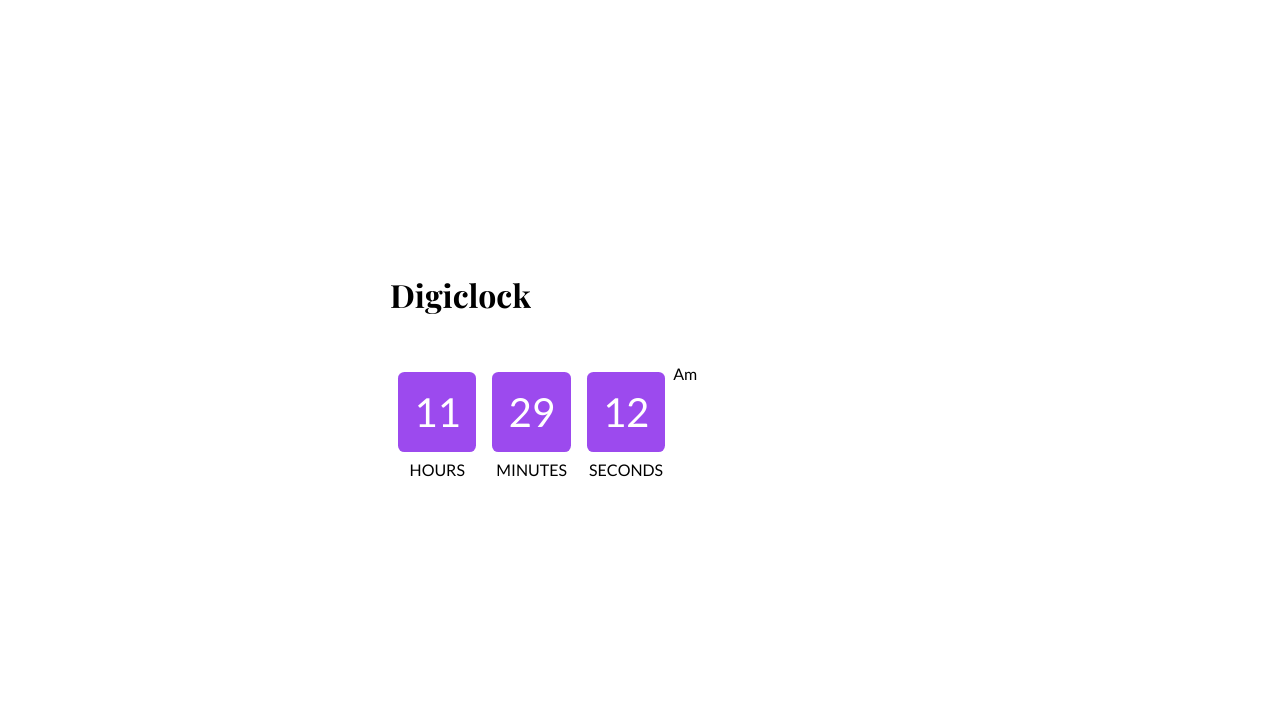
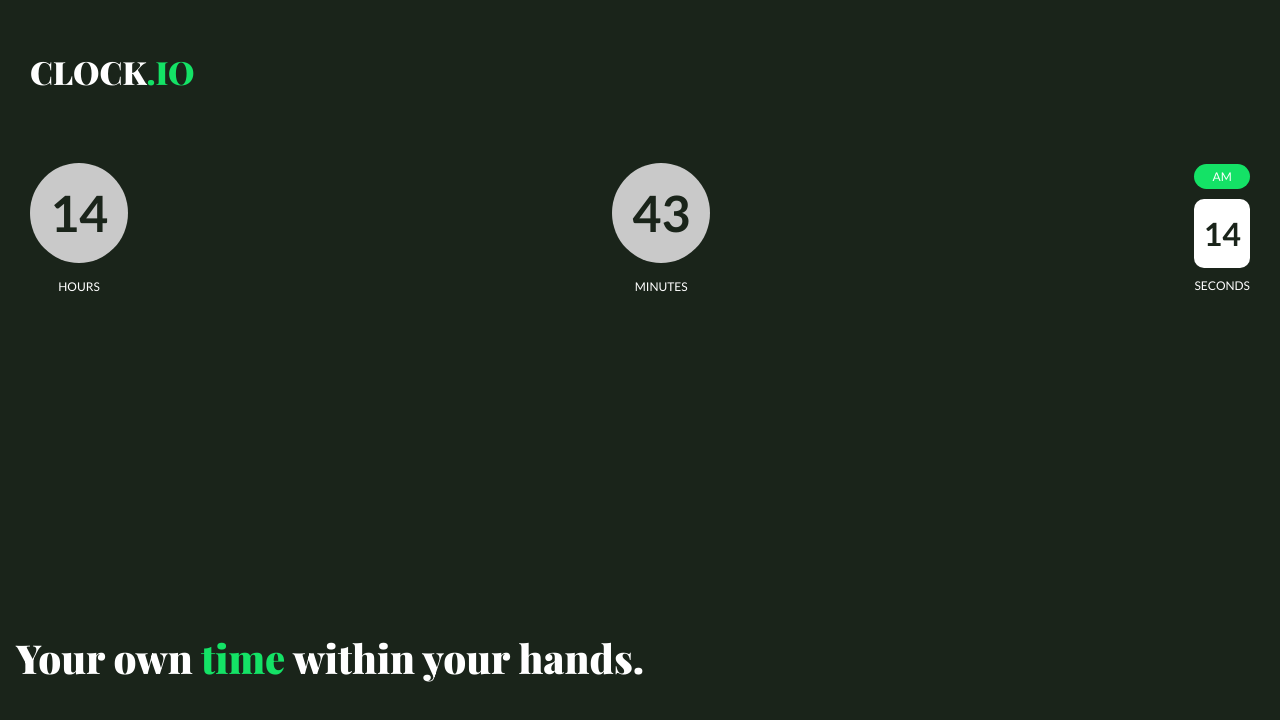
Before and after one commit to Josephworku23/digital-clock, a plain HTML site: page index.html in a window 1280 px wide. Drawn offline with nearby package versions, Linux system fonts and the light colour scheme; a web font is replaced by a local one.

Commit message:
added the design file

```diff
--- a/index.html
+++ b/index.html
@@ -5,39 +5,44 @@
     <meta http-equiv="X-UA-Compatible" content="IE=edge">
     <meta name="viewport" content="width=device-width, initial-scale=1.0">
     <title>DigiClock</title>
+    <link rel="preconnect" href="https://fonts.googleapis.com">
+    <link rel="preconnect" href="https://fonts.gstatic.com" crossorigin>
+    <link href="https://fonts.googleapis.com/css2?family=Lato:ital,wght@0,100;0,300;0,400;0,700;0,900;1,100;1,300;1,400;1,700;1,900&family=Playfair+Display:ital,wght@0,400;0,500;0,600;0,700;0,800;0,900;1,400;1,500;1,600;1,700;1,800;1,900&display=swap" rel="stylesheet">
     <link rel="stylesheet" href="css/main.css">
 </head>
 <body>
-   <div class="clock">
-    <header class="clock__header">
-        <h1 class="clock__heading">Digi<span>clock</span></h1>
+  <div class="container">
+
+    <header>
+        <h1>clock<span>.io</span></h1>
     </header>
-    <div class="clock__body">
-        <div class="clock__container">
-            <!-- This is where the hours wll ge in  -->
-            <p id="clock-indicator" class="clock__hour">
-                11
-            </p>
+
+    <main class="clock">
+       <div class="clock__hour">
+        <h1 class="hours">
+            12
+        </h1>
         <p class="clock__text">Hours</p>
        </div>
-        <div class="clock__container">
-            <!-- This is where the hours wll ge in  -->
-            <p id="clock-indicator" class="clock__minute">
-                29
-            </p>
+       <div class="clock__minute">
+        <h1 class="minutes">
+            30
+        </h1>
         <p class="clock__text">Minutes</p>
        </div>
-        <div class="clock__container">
-            <!-- This is where the hours wll ge in  -->
-            <p id="clock-indicator" class="clock__seconds">
-                12
-            </p>
+
+       <div class="clock__second">
+        <p class="am-pm">AM</p>
+        <h1 class="seconds">
+            60
+        </h1>
         <p class="clock__text">Seconds</p>
        </div>
-        <div class="clock__ampm">
-            <p>Am</p>
+    </main>
+    <footer>
+        <p>Your own <span>time</span> within your hands.</p>
+    </footer>
   </div>
-    </div>
-   </div>
+  <script src="scripts/script.js"></script>
 </body>
 </html>
--- /dev/null
+++ b/scripts/script.js
@@ -0,0 +1,20 @@
+const hour_element = document.querySelector('.hours');
+const minute_element = document.querySelector('.minutes');
+const second_element = document.querySelector('.seconds');
+const ampm_element = document.querySelector('.ampm');
+
+
+
+
+
+setInterval(function () {
+    let now = new Date();
+
+    let hour = now.getHours() < 10 ? '0' + now.getHours() : now.getHours();
+    let minute = now.getMinutes() < 10 ? '0' + now.getMinutes() : now.getMinutes();;
+    let seconds = now.getSeconds() < 10 ? '0' + now.getSeconds() : now.getSeconds();;
+
+    hour_element.textContent = hour;
+    minute_element.textContent = minute;
+    second_element.textContent = seconds;
+}, 1000);
--- a/scss/main.scss
+++ b/scss/main.scss
@@ -1,52 +1,112 @@
-@import url('https://fonts.googleapis.com/css2?family=Lato:ital,wght@0,300;0,400;0,700;0,900;1,100;1,300;1,400;1,700;1,900&family=Playfair+Display:ital,wght@0,400;0,500;0,600;0,700;0,800;0,900;1,400;1,500;1,600;1,700;1,800;1,900&display=swap');
+
+$background-color: #1A241A;
+$interactive-color: #14E266;
+$cicle-background: #C9C9C9;
 
 
-*,
-*:before,
-*:after {
+*, *:before, *:after {
     padding: 0;
     margin: 0;
-    box-sizing: border-box;
+    color: white;
 }
 
 body {
-    font-family: Lato;
-    display: flex;
-    align-items: center;
-    justify-content: center;
+    position: relative;
+}
+
+body {
     height: 100vh;
+    overflow-y: hidden;
+}
+
+
+
+.container {
+    height: 100%;
+    padding: 50px 30px;
+    background-color: $background-color;
+}
+
+header h1 {
+    margin-bottom: 70px;
+    font-family: 'Playfair Display';
+    font-weight: 900;
+    text-transform: uppercase;
+
+    span {
+        color: $interactive-color;
+    }
 }
 
 .clock {
-    width: 500px;
-    // background-color: black;
 
-    &__heading {
-        font-family: 'Playfair Display', sans-serif;
-        font-weight: black;
+    display: flex;
+    justify-content: space-between;
+    align-items: center;
+    text-align: center;
+
+
+    &__text,
+    .am-pm {
+        text-transform: uppercase;
+        font: {
+            family: Lato;
+            size: 12px;
+        }
     }
 
-    &__text {
+
+
+    .hours,
+    .minutes,
+    .seconds {
         font-family: Lato;
-        text-transform: uppercase;
-        text-align: center;
+
     }
 
-    &__body {
-        display: flex;
-        padding: 3rem 0;
+
+    .hours,
+    .minutes {
+       background-color: $cicle-background;
+       padding: 20px;
+       font-size: 50px;
+       border-radius: 50%;
+       color: $background-color;
+       margin-bottom: 1rem;
     }
 
-    #clock-indicator {
+    .seconds {
+        background-color: white;
+        color: $background-color;
+        margin: 10px 0;
+        border-radius: 10px;
+        padding: 15px 0;
+    }
+
+
+    .am-pm {
+        padding: 5px 15px;
+        background-color: #14E266;
+        border-radius: 15px;
+        text-transform: uppercase;
+    }
+
+}
+
+footer {
+    padding: 1rem;
+    position: absolute;
+    left: 0;
+    bottom: 100px;
+
+    p {
         text-align: center;
-        padding: 1rem;
-        background-color: rgb(156, 74, 238);
-        color: white;
-        margin: .5rem;
-        border-radius: .4rem;
-
-        font: {
-            size: 40px;
+        font-size: 40px;
+        font-family: 'Playfair Display';
+        font-weight: 900;
+        span {
+            color: $interactive-color;
         }
     }
+
 }
```
Also changed, not shown: css/main.css, design.png (added), 1 other file. Lines whose indentation alone changed are shown as unchanged.
